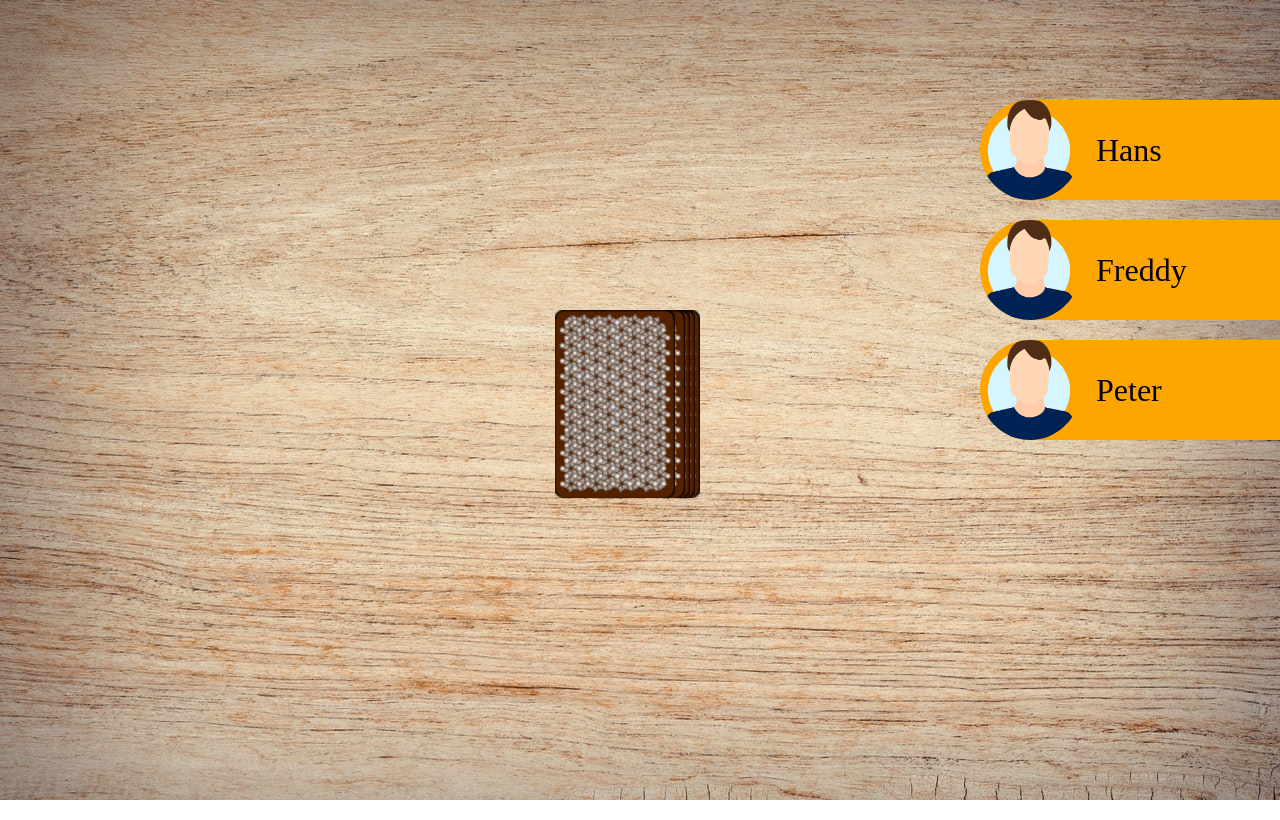
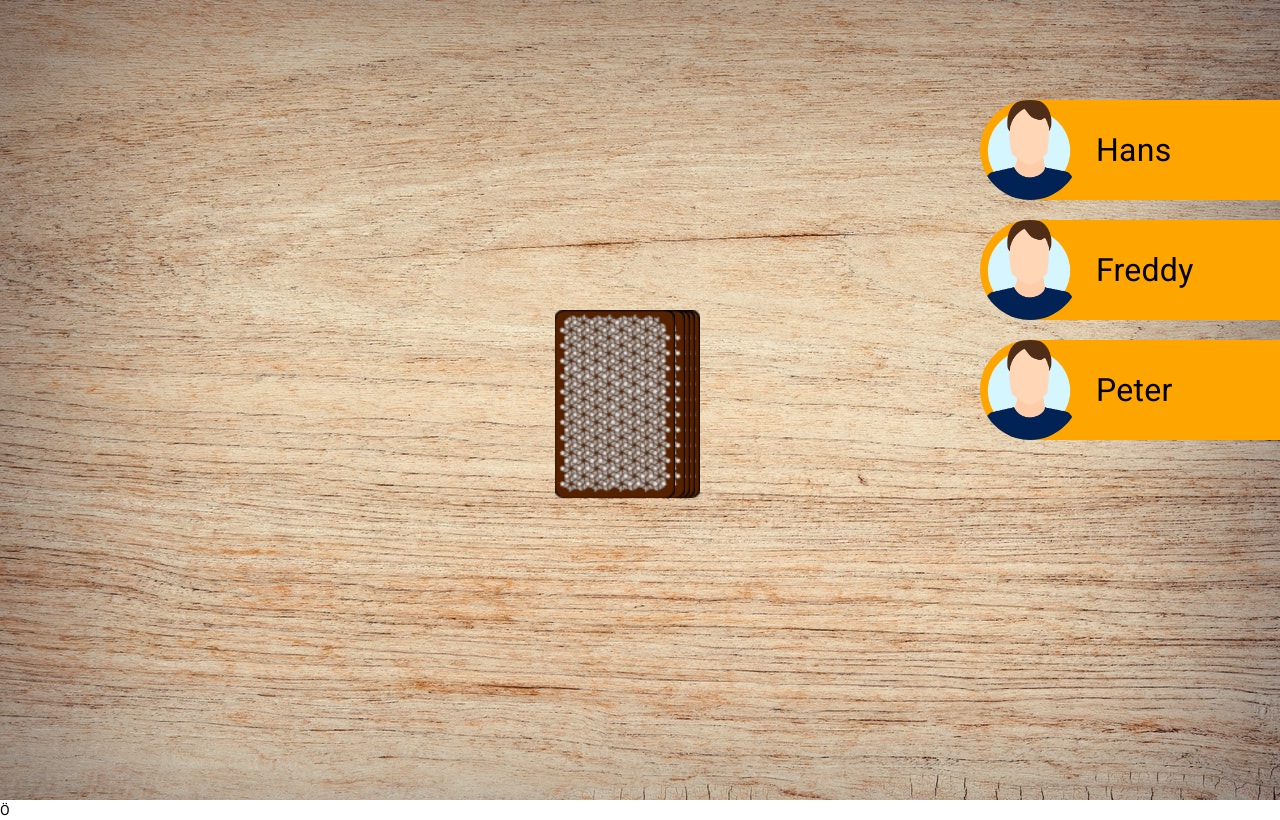
Before and after one commit to Creative-Web-Dev2023/Ringoffire, an Angular app: page /game in a window 1280 px wide. Built offline with nearby package versions, Linux system fonts and the light colour scheme.

Commit message:
Material desgn install

```diff
--- a/angular.json
+++ b/angular.json
@@ -30,6 +30,7 @@
               "src/assets"
             ],
             "styles": [
+              "@angular/material/prebuilt-themes/deeppurple-amber.css",
               "src/styles.scss"
             ],
             "scripts": []
@@ -90,6 +91,7 @@
               "src/assets"
             ],
             "styles": [
+              "@angular/material/prebuilt-themes/deeppurple-amber.css",
               "src/styles.scss"
             ],
             "scripts": []
--- a/package.json
+++ b/package.json
@@ -11,10 +11,12 @@
   "private": true,
   "dependencies": {
     "@angular/animations": "^17.0.0",
+    "@angular/cdk": "^17.3.10",
     "@angular/common": "^17.0.0",
     "@angular/compiler": "^17.0.0",
     "@angular/core": "^17.0.0",
     "@angular/forms": "^17.0.0",
+    "@angular/material": "^17.3.10",
     "@angular/platform-browser": "^17.0.0",
     "@angular/platform-browser-dynamic": "^17.0.0",
     "@angular/router": "^17.0.0",
--- a/src/app/app.config.ts
+++ b/src/app/app.config.ts
@@ -2,7 +2,8 @@
 import { provideRouter } from '@angular/router';
 
 import { routes } from './app.routes';
+import { provideAnimationsAsync } from '@angular/platform-browser/animations/async';
 
 export const appConfig: ApplicationConfig = {
-  providers: [provideRouter(routes)]
+  providers: [provideRouter(routes), provideAnimationsAsync()]
 };
--- a/src/app/game/game.component.html
+++ b/src/app/game/game.component.html
@@ -15,4 +15,4 @@
          <!-- current card animation -->
           <img (click)="takeCard()" *ngIf="pickCardAnimation" class="pick-card" src="assets/img/cards/{{ currentCard }}.png">
     </div>
-</div>
+</div>Ö
--- a/src/index.html
+++ b/src/index.html
@@ -6,8 +6,10 @@
   <base href="/">
   <meta name="viewport" content="width=device-width, initial-scale=1">
   <link rel="icon" type="image/x-icon" href="favicon.ico">
+  <link href="https://fonts.googleapis.com/css2?family=Roboto:wght@300;400;500&display=swap" rel="stylesheet">
+  <link href="https://fonts.googleapis.com/icon?family=Material+Icons" rel="stylesheet">
 </head>
-<body>
+<body class="mat-typography">
   <app-root></app-root>
 </body>
 </html>
--- a/src/styles.scss
+++ b/src/styles.scss
@@ -2,3 +2,6 @@
     margin:0;
 
 }
+
+html, body { height: 100%; }
+body { margin: 0; font-family: Roboto, "Helvetica Neue", sans-serif; }
```
Also changed, not shown: 1 other file (tests, documents, lock files or other folders).
